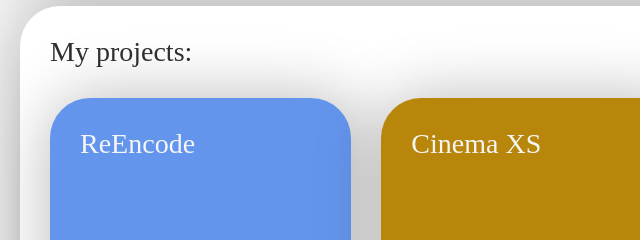
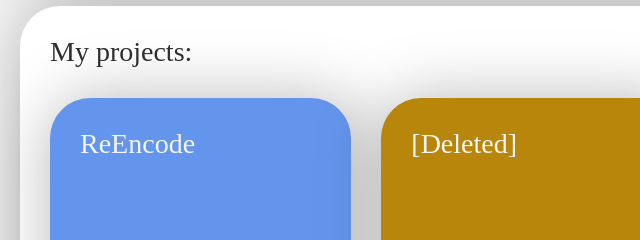
Before and after one commit to TechUnRestricted/TechUnRestrictedArchived, a plain HTML site: page index.html in a window 1280 px wide. Shown: the part 1360-1600 px from the top of the page, 108-748 px from the left. Drawn offline with Linux system fonts and the light colour scheme; a web font is replaced by a local one.

Commit message:
Update index.html

```diff
--- a/index.html
+++ b/index.html
@@ -99,7 +99,7 @@
 
             <cardGrid>
             <card style="background-color: cornflowerblue;"><text class="title">ReEncode</text></card>
-            <card style="background-color: darkgoldenrod;"><text class="title">Cinema XS</text></card>
+            <card style="background-color: darkgoldenrod;"><text class="title">[Deleted]</text></card>
             <card><text class="title">Swift Wallet Keeper</text></card>
             <card style="background-color: indianred;"><text class="title">Dumbrand Text Generator</text></card>
             </cardGrid>
```
